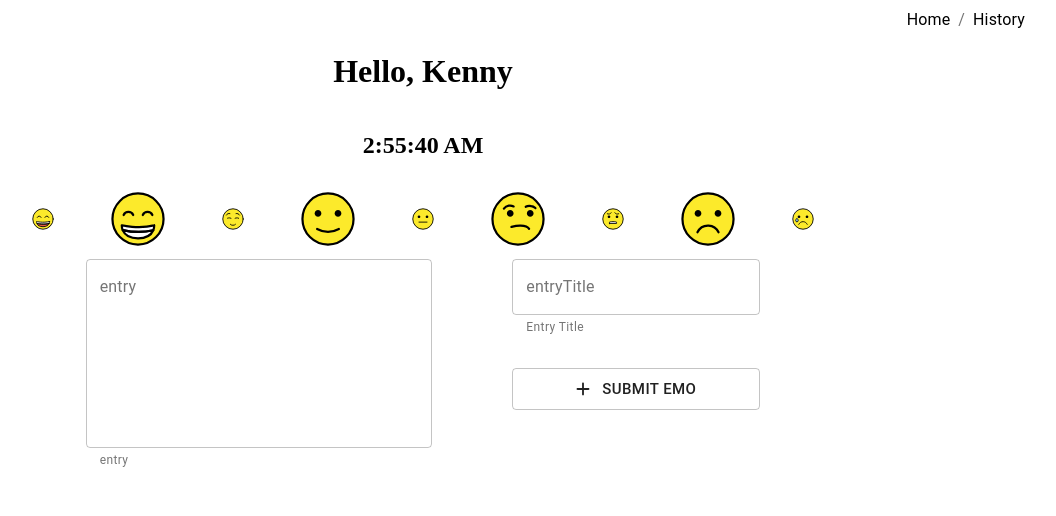
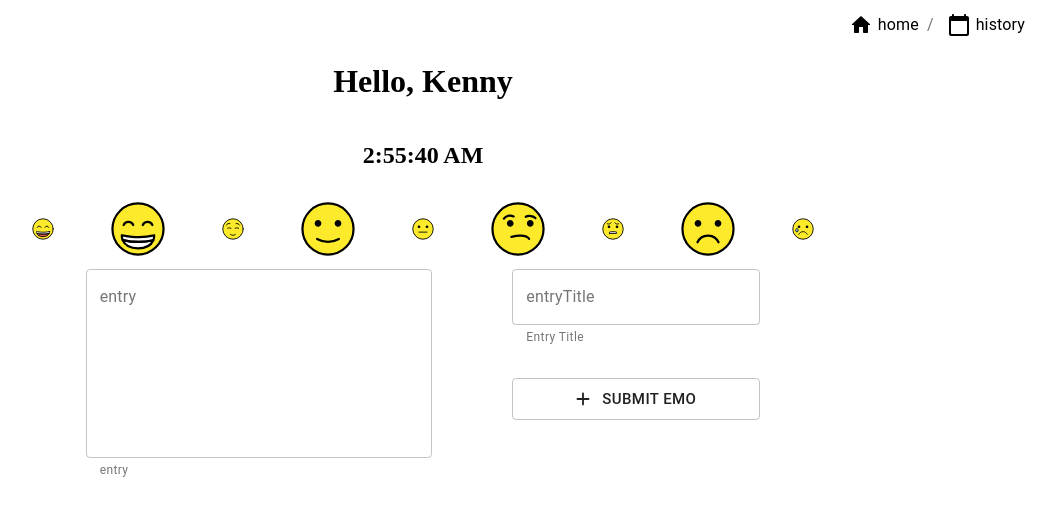
Before and after one commit to kennyctran/emo-check, a React app: page / in a window 1280 px wide. Shown: the top 516 px of the page, without its empty margins (217-1273 px from the left). Built offline with nearby package versions, Linux system fonts and the light colour scheme; the HTML template or start-up script is replaced by a standard one.

Commit message:
Spacing for navBar

```diff
--- a/src/components/Nav.js
+++ b/src/components/Nav.js
@@ -2,9 +2,13 @@ import React from "react";
 import Breadcrumbs from "@material-ui/core/Breadcrumbs";
 import { Link as RouterLink } from "react-router-dom";
 import { makeStyles } from "@material-ui/core/styles";
+import HomeRoundedIcon from '@material-ui/icons/HomeRounded';
+import CalendarTodayRoundedIcon from '@material-ui/icons/CalendarTodayRounded';
 
 const useStyles = makeStyles({
   link: {
+    display: "flex",
+    alignItems: "center",
     color: "black",
     textDecoration: "none",
     "&:visited": {
@@ -14,6 +18,9 @@ const useStyles = makeStyles({
       color: "blue",
     },
   },
+  icon: {
+    padding: "5px",
+  },
 });
 
 export default function Nav() {
@@ -21,10 +28,12 @@ export default function Nav() {
   return (
     <Breadcrumbs aria-label="breadcrumb">
       <RouterLink to="/" className={classes.link}>
-        Home
+        <HomeRoundedIcon className={classes.icon} />
+        home
       </RouterLink>
       <RouterLink to="/history" className={classes.link}>
-        History
+        <CalendarTodayRoundedIcon className={classes.icon} />
+        history
       </RouterLink>
     </Breadcrumbs>
   );
```
